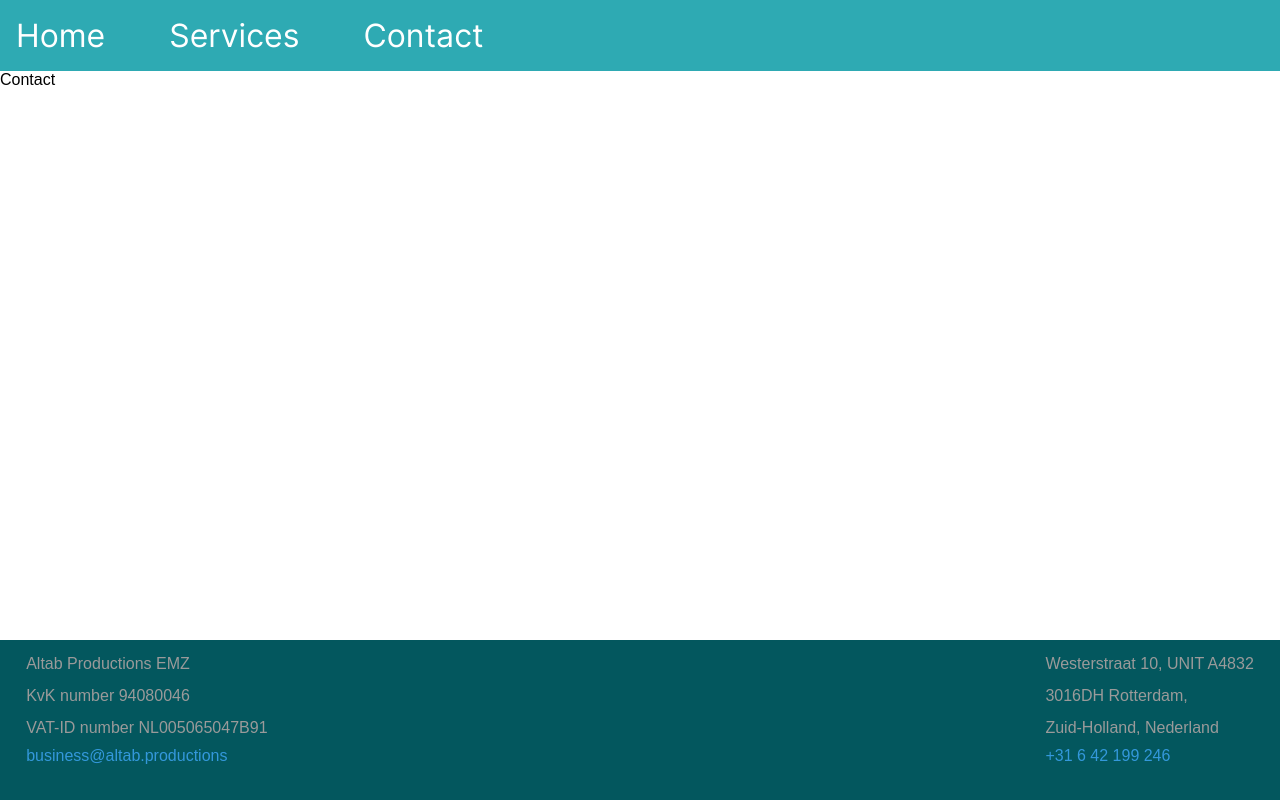
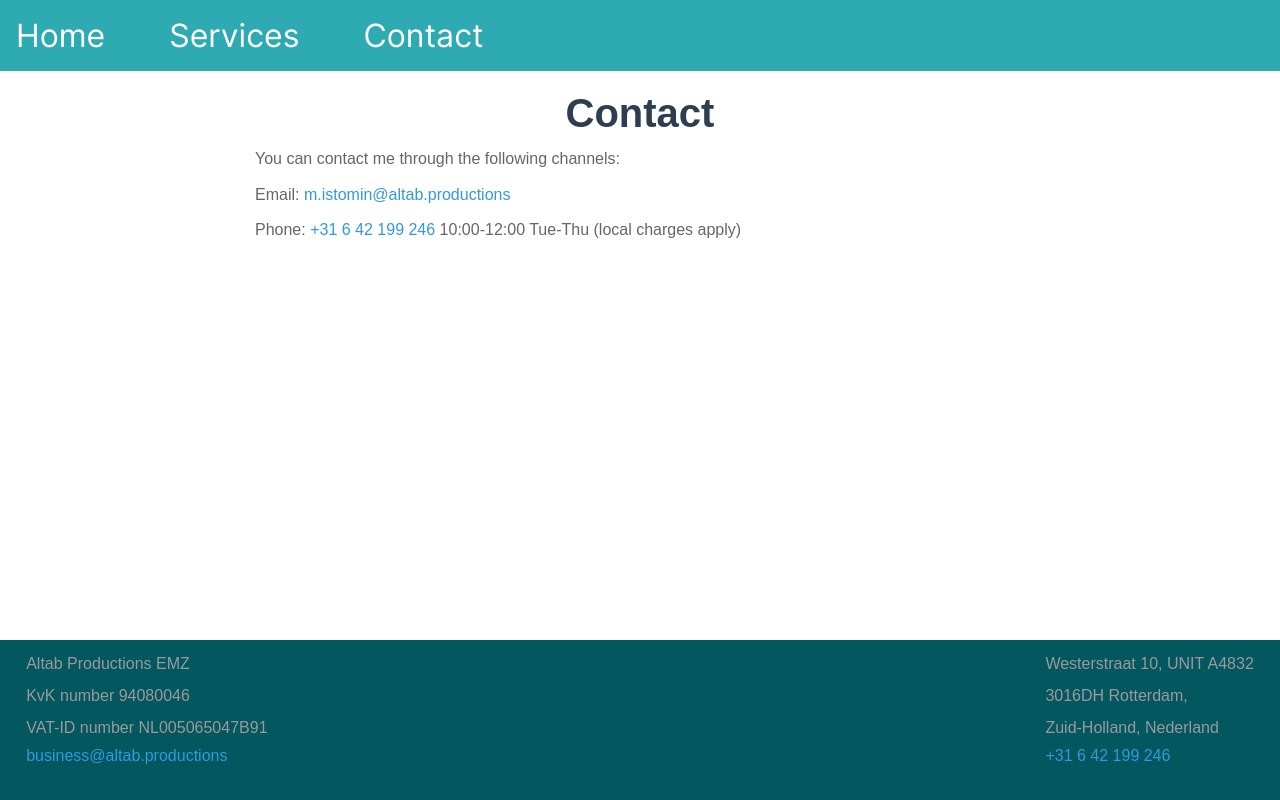
Before and after one commit to altab-productions/altab-productions.github.io, a SvelteKit app: page /contact in a window 1280 px wide. Built offline with nearby package versions, Linux system fonts and the light colour scheme.

Commit message:
Expanded the contact page with details

```diff
--- a/src/routes/contact/+page.svelte
+++ b/src/routes/contact/+page.svelte
@@ -1 +1,4 @@
-Contact
+<h1>Contact</h1>
+<p>You can contact me through the following channels:</p>
+<p>Email: <a href="mailto:m.istomin@altab.productions">m.istomin@altab.productions</a></p>
+<p>Phone: <a href="tel:+31642199246">+31 6 42 199 246</a> 10:00-12:00 Tue-Thu (local charges apply)</p>
```
